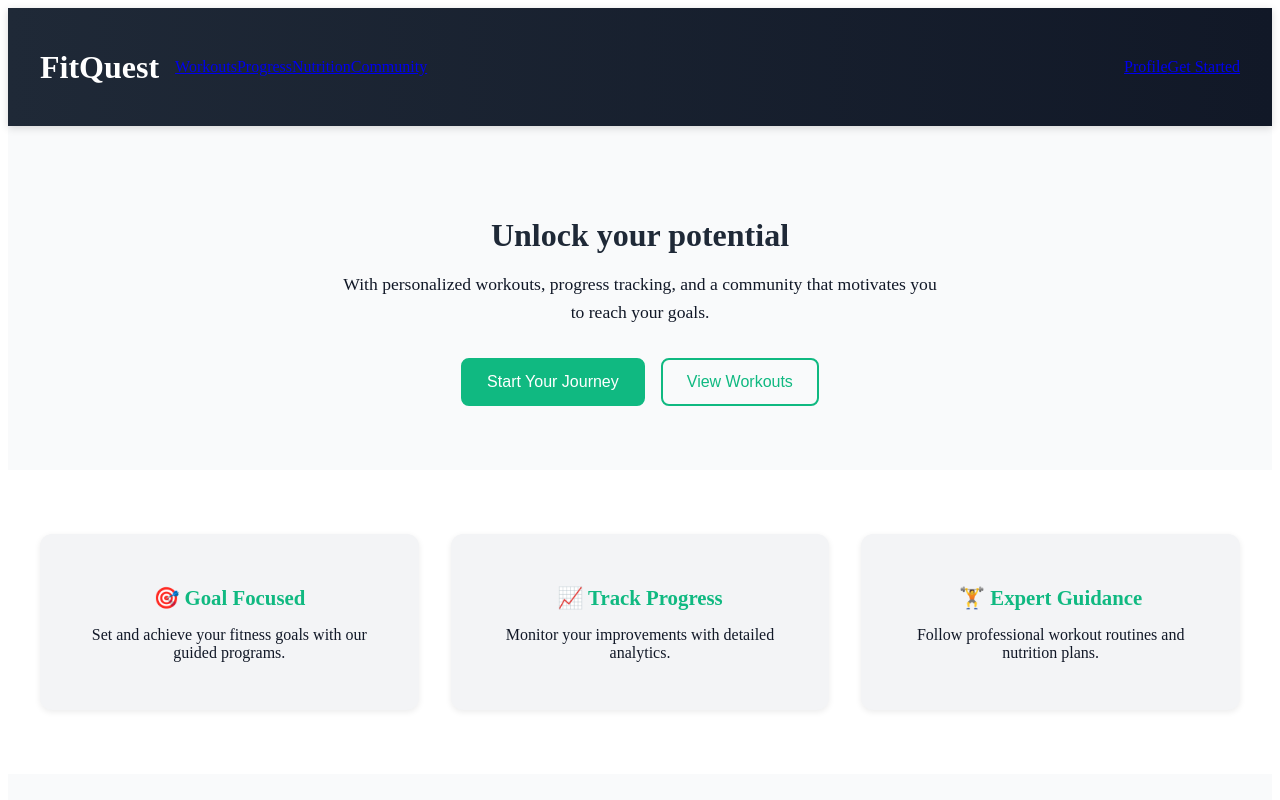
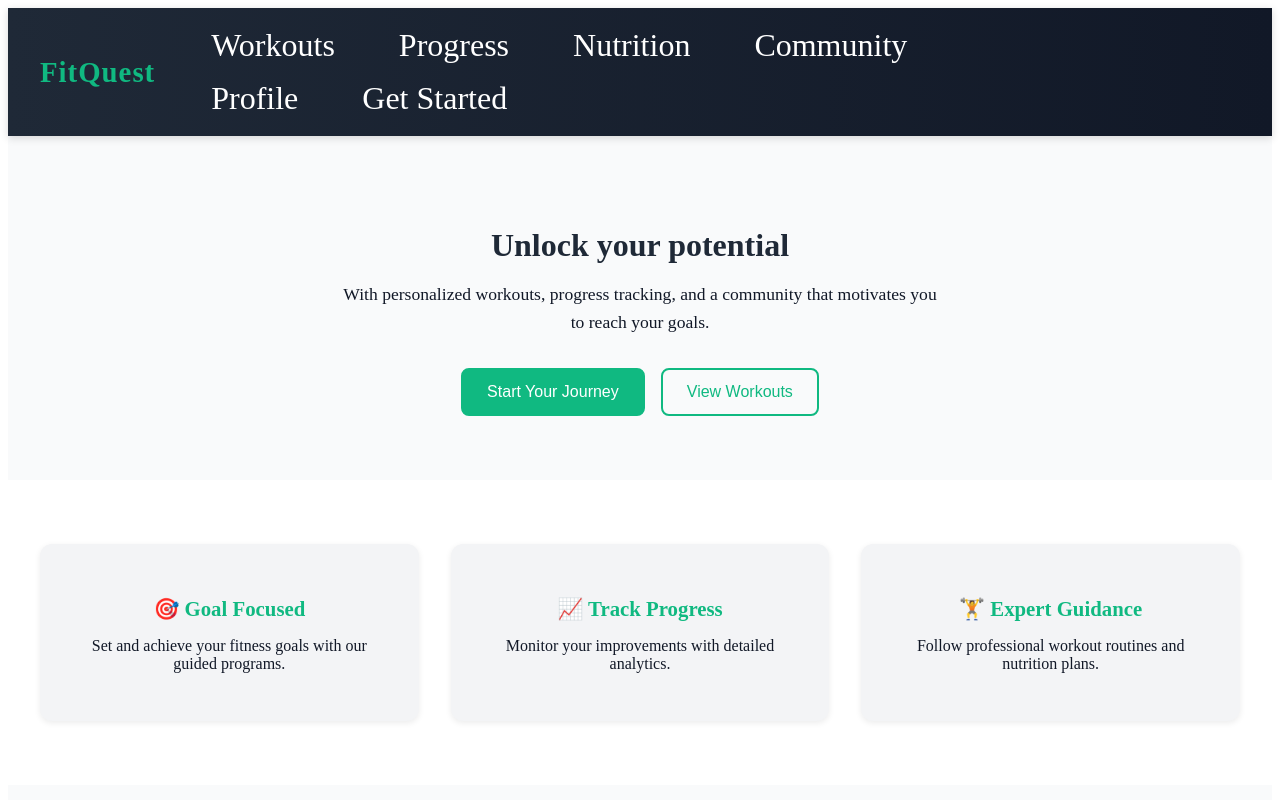
Before and after one commit to 030817SOM/Customer-Fitness, a React (Vite) app in the folder client/: page / in a window 1280 px wide. Shown: the top 800 px of the page. Built offline with nearby package versions, Linux system fonts and the light colour scheme; the HTML template or start-up script is replaced by a standard one.

Commit message:
last commit

```diff
--- a/client/src/components/homePage.css
+++ b/client/src/components/homePage.css
@@ -28,6 +28,7 @@
   text-decoration: none;
   font-size: 2rem;
   transition: color 0.3s;
+  padding-left: 2.5rem;
 }
 
 .links a:hover,
@@ -41,6 +42,7 @@
   border-radius: 6px;
   border: 1px solid #10b981;
   transition: all 0.3s;
+  font-size: 0.95rem;
 }
 
 .btn:hover {
--- a/client/src/components/homePage.jsx
+++ b/client/src/components/homePage.jsx
@@ -1,5 +1,6 @@
 import React from 'react';
 import { useState } from 'react';
+import './homePage.css';
 
 const HomePage = () => {
    const [menuOpen, setMenuOpen] = useState(false);
```
